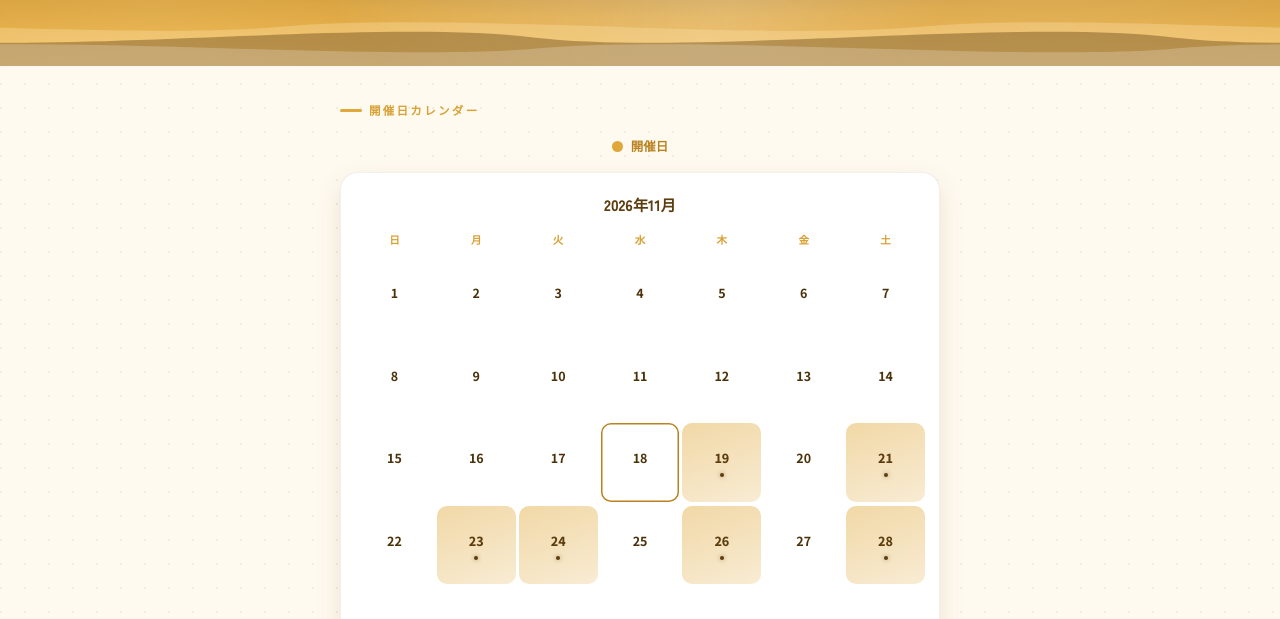
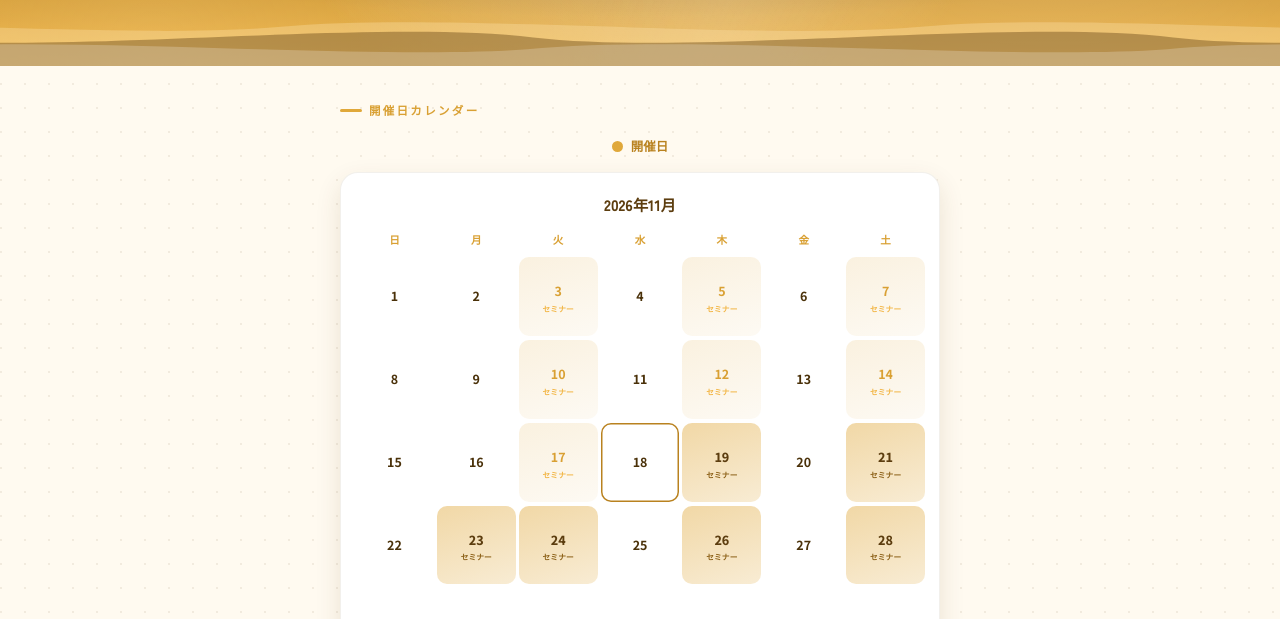
Before and after one commit to koztan715-ux/reiseikakusei, a plain HTML site: page schedule.html in a window 1280 px wide. Shown: the part 181-800 px from the top of the page. Drawn offline with Linux system fonts and the light colour scheme.

Commit message:
Show full month in calendar, tap a day for its session, fade past days
- Marked days now show a small "セミナー" tag instead of a dot
- Tapping (or Enter-focusing) a marked day reveals its title/time in
  a detail box beneath that month's grid
- Calendar now marks every session day in a shown month, not just
  upcoming ones: past days get a lighter/muted treatment so the
  month reads as a whole while still distinguishing what's done

Co-Authored-By: Claude Sonnet 5 <noreply@anthropic.com>
Claude-Session: https://claude.ai/code/session_01Dq8Gko1mNnQ9Eg2UNHsPEE

```diff
--- a/schedule.html
+++ b/schedule.html
@@ -189,18 +189,39 @@
   }
   .cal-cell{
     aspect-ratio:1/1; display:flex; flex-direction:column; align-items:center; justify-content:center;
-    gap:3px; font-size:.78rem; font-weight:700; color:var(--ink); border-radius:10px;
+    gap:2px; font-size:.78rem; font-weight:700; color:var(--ink); border-radius:10px;
     font-variant-numeric:tabular-nums; position:relative;
   }
-  .cal-cell .mark-dot{width:4px; height:4px; border-radius:50%; background:var(--gold-500); opacity:0;}
+  .cal-cell .mark-tag{font-size:.48rem; font-weight:800; letter-spacing:.02em; line-height:1;}
   .cal-cell.empty{visibility:hidden;}
   .cal-cell.marked{
     background:linear-gradient(160deg, rgba(224,168,58,.45), rgba(224,168,58,.22));
-    color:var(--teal-900); font-weight:800;
+    color:var(--teal-900); font-weight:800; cursor:pointer;
   }
-  .cal-cell.marked .mark-dot{opacity:1; background:var(--teal-900); box-shadow:0 0 4px rgba(90,61,15,.5);}
+  .cal-cell.marked:hover, .cal-cell.marked:focus-visible{
+    background:linear-gradient(160deg, rgba(224,168,58,.6), rgba(224,168,58,.32));
+    outline:none;
+  }
+  .cal-cell.marked .mark-tag{color:var(--teal-800);}
+  .cal-cell.marked.past{
+    background:linear-gradient(160deg, rgba(224,168,58,.16), rgba(224,168,58,.06));
+    color:var(--teal-600); font-weight:700;
+  }
+  .cal-cell.marked.past:hover, .cal-cell.marked.past:focus-visible{
+    background:linear-gradient(160deg, rgba(224,168,58,.26), rgba(224,168,58,.1));
+  }
+  .cal-cell.marked.past .mark-tag{color:var(--teal-500);}
   .cal-cell.today{box-shadow:inset 0 0 0 1.5px var(--teal-700);}
   .cal-cell.today.marked{box-shadow:inset 0 0 0 1.5px var(--gold-500);}
+
+  .cal-detail{
+    margin-top:14px; padding:14px 16px; border-radius:14px;
+    background:var(--aqua-100); font-size:.82rem; color:var(--teal-700);
+    text-align:center;
+  }
+  .cal-detail-date{font-family:var(--serif); font-weight:800; color:var(--teal-800); font-size:.9rem; margin-bottom:4px;}
+  .cal-detail-title{font-weight:800; color:var(--teal-900); font-size:.92rem; line-height:1.5;}
+  .cal-detail-time{display:flex; align-items:center; justify-content:center; margin-top:6px; font-weight:700; color:var(--teal-600); font-size:.8rem;}
 </style>
 </head>
 <body>
@@ -308,7 +329,7 @@
     return { md: `${d.getMonth() + 1}/${d.getDate()}`, wd: weekdays[d.getDay()] + "曜" };
   }
 
-  function renderMonth(year, month, markedSet, todayStr) {
+  function renderMonth(year, month, dayInfo, todayStr, ym) {
     const first = new Date(year, month - 1, 1);
     const startWeekday = first.getDay();
     const daysInMonth = new Date(year, month, 0).getDate();
@@ -316,12 +337,15 @@
     for (let i = 0; i < startWeekday; i++) cells += `<div class="cal-cell empty"></div>`;
     for (let d = 1; d <= daysInMonth; d++) {
       const dateStr = `${year}-${String(month).padStart(2, "0")}-${String(d).padStart(2, "0")}`;
+      const info = dayInfo.get(dateStr);
       const cls = ["cal-cell"];
-      if (markedSet.has(dateStr)) cls.push("marked");
+      if (info) cls.push("marked", info);
       if (dateStr === todayStr) cls.push("today");
-      cells += `<div class="${cls.join(" ")}">${d}<span class="mark-dot"></span></div>`;
+      const tag = info ? `<span class="mark-tag">セミナー</span>` : "";
+      const attrs = info ? ` role="button" tabindex="0" onclick="showCalDay('${ym}','${dateStr}')" onkeydown="if(event.key==='Enter')showCalDay('${ym}','${dateStr}')"` : "";
+      cells += `<div class="${cls.join(" ")}"${attrs}>${d}${tag}</div>`;
     }
-    return `<div class="cal-month"><div class="cal-month-label">${year}年${month}月</div><div class="cal-grid">${cells}</div></div>`;
+    return `<div class="cal-month"><div class="cal-month-label">${year}年${month}月</div><div class="cal-grid">${cells}</div><div class="cal-detail" id="cal-detail-${ym}">日付をタップすると内容が表示されます</div></div>`;
   }
 
   function renderCalendars(list) {
@@ -334,8 +358,11 @@
     const todayStr = `${now2.getFullYear()}-${String(now2.getMonth() + 1).padStart(2, "0")}-${String(now2.getDate()).padStart(2, "0")}`;
     return order.map(ym => {
       const [y, m] = ym.split("-").map(Number);
-      const marked = new Set(list.filter(s => s.date.slice(0, 7) === ym).map(s => s.date));
-      return renderMonth(y, m, marked, todayStr);
+      const dayInfo = new Map();
+      seminars.filter(s => s.date.slice(0, 7) === ym).forEach(s => {
+        dayInfo.set(s.date, parseHideAt(s) < now2 ? "past" : "future");
+      });
+      return renderMonth(y, m, dayInfo, todayStr, ym);
     }).join("");
   }
 
@@ -343,6 +370,15 @@
   const upcoming = seminars
     .filter(s => parseHideAt(s) >= now)
     .sort((a, b) => parseStart(a) - parseStart(b));
+
+  const sessionsByDate = new Map(seminars.map(s => [s.date, s]));
+  window.showCalDay = function (ym, dateStr) {
+    const s = sessionsByDate.get(dateStr);
+    const el = document.getElementById("cal-detail-" + ym);
+    if (!el || !s) return;
+    const f = fmtDate(s.date);
+    el.innerHTML = `<div class="cal-detail-date">${f.md}（${f.wd}）</div><div class="cal-detail-title">${s.title}</div><div class="cal-detail-time">${ICO_CLOCK}${s.time}</div>`;
+  };
 
   const nextSlot = document.getElementById("next-slot");
   const listEl = document.getElementById("upcoming-list");
```
